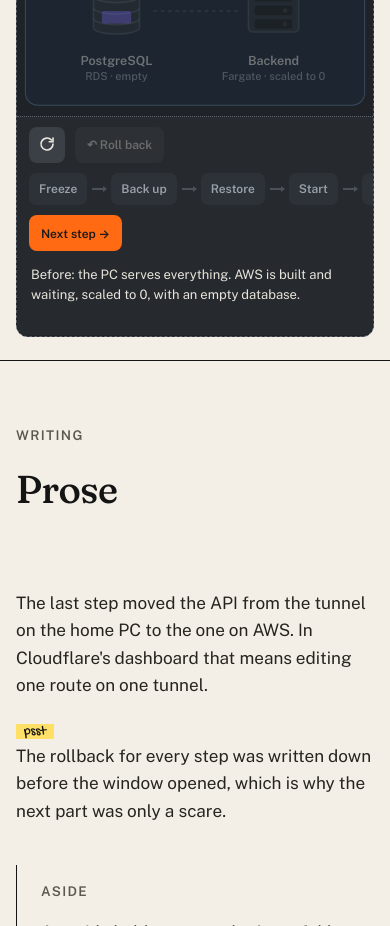
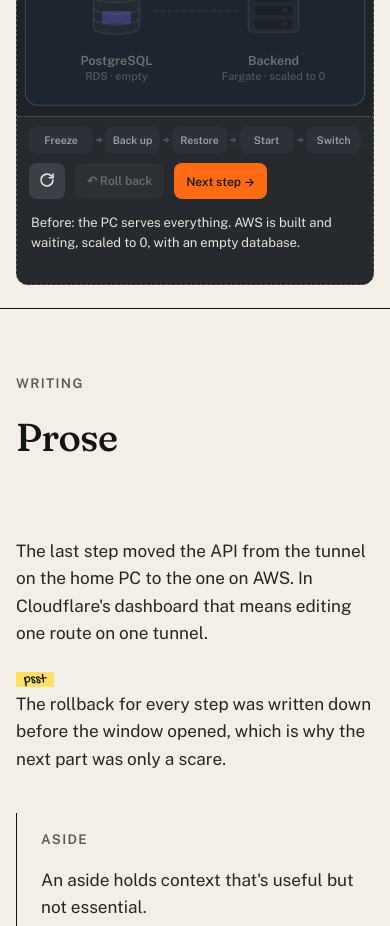
Before and after one commit to Sour-Dev-Home/leonardo-nunez-portfolio, an Astro site: page /kit in a window 390 px wide. Shown: the part 4740-5666 px from the top of the page. Built offline with nearby package versions, Linux system fonts and the light colour scheme; Astro itself is replaced by a stand-in of ours.

Commit message:
Fit the cutover's step track on phones
The figure's overflow:hidden clipped "Switch" at 360 and 390 px without
a page scroll, so the layout test missed it; a new check asserts every
control and step sits inside its figure.

Co-Authored-By: Claude Opus 5.5 <noreply@anthropic.com>

```diff
--- a/src/worlds/satis/world.css
+++ b/src/worlds/satis/world.css
@@ -265,6 +265,27 @@
 .fig-track .conn.on::after {
   border-left-color: var(--satis-route);
 }
+/* Phones: the track takes its own full-width row (Roll back and Next share the next one), and the
+   steps tighten so all five fit. */
+@media (max-width: 40rem) {
+  .fig-track {
+    flex-basis: 100%;
+    min-width: 0;
+    order: -1;
+    gap: 3px;
+  }
+  .fig-track > li {
+    gap: 3px;
+    min-width: 0;
+  }
+  .fig-track .stp {
+    font-size: 10.5px;
+    padding: 7px 2px;
+  }
+  .fig-track .conn {
+    width: 6px;
+  }
+}
 .fig-rollback {
   font: 13px/1.5 var(--font-text);
   color: var(--fig-dim);
```
Also changed, not shown: e2e/figures.spec.ts (+13 -0 lines).
